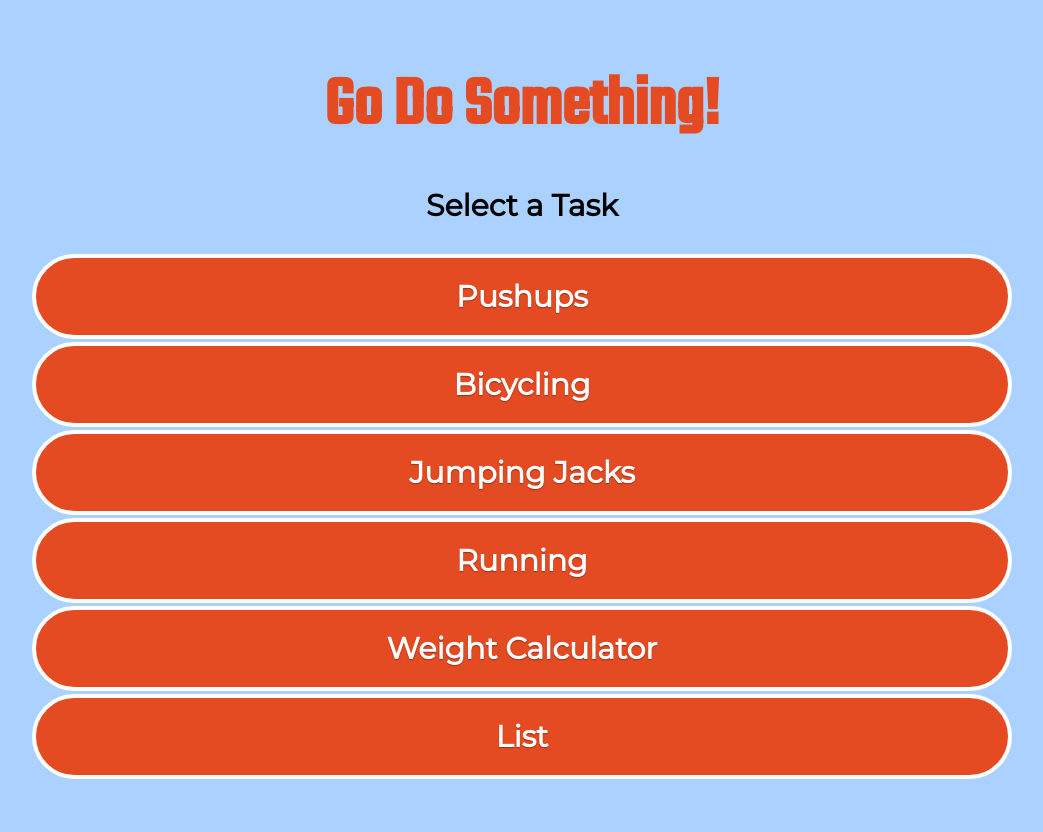
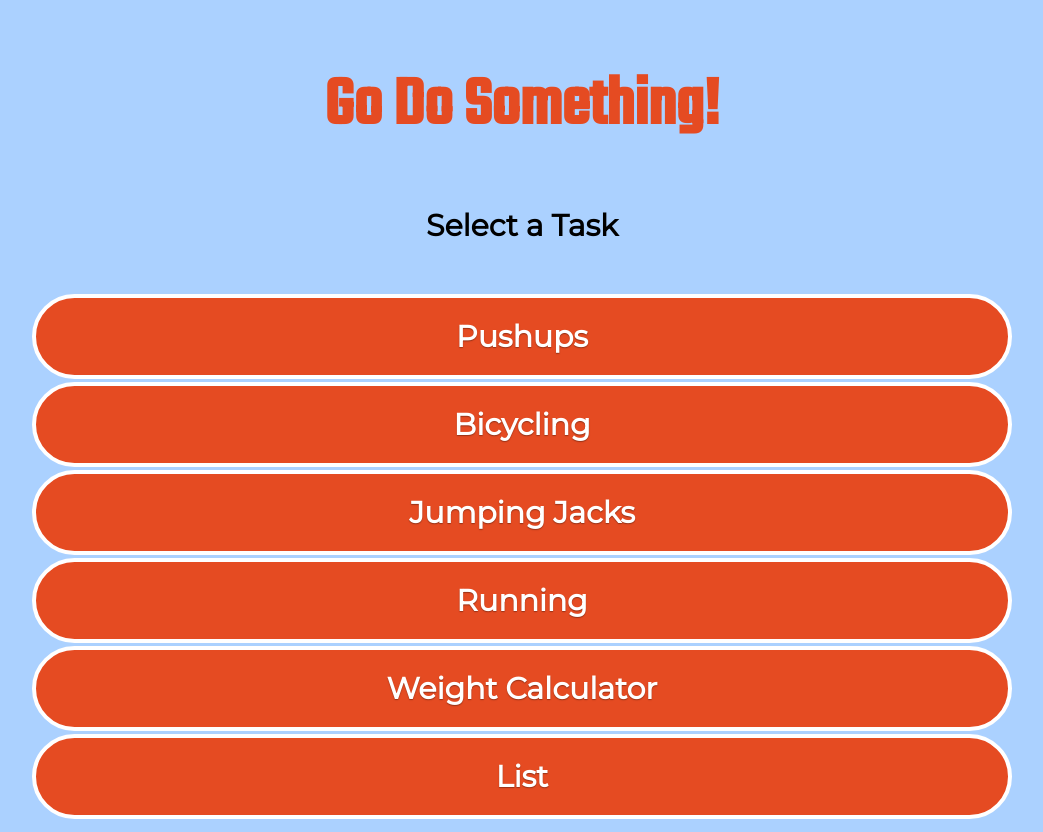
Before and after one commit to emily-foley/portfolio-1, a React (Create React App) app in the folder exercise-app/: page / in a window 1280 px wide. Shown: the whole page, without its empty margins (118-1161 px from the left). Before the commit the page ends 800 px from the top, so only its background shows below. Built offline with nearby package versions, Linux system fonts and the light colour scheme.

Commit message:
March 20, 2022 7:24 PM

```diff
--- a/exercise-app/src/App.css
+++ b/exercise-app/src/App.css
@@ -64,8 +64,13 @@ p{
   font-size: 30px;
   font-weight:800;
   text-align: center;
+  padding-top: 20px;
+  padding-bottom: 20px;
 }
 
+input{
+  align-content: center;
+}
 
 button{
   display: block;
```
